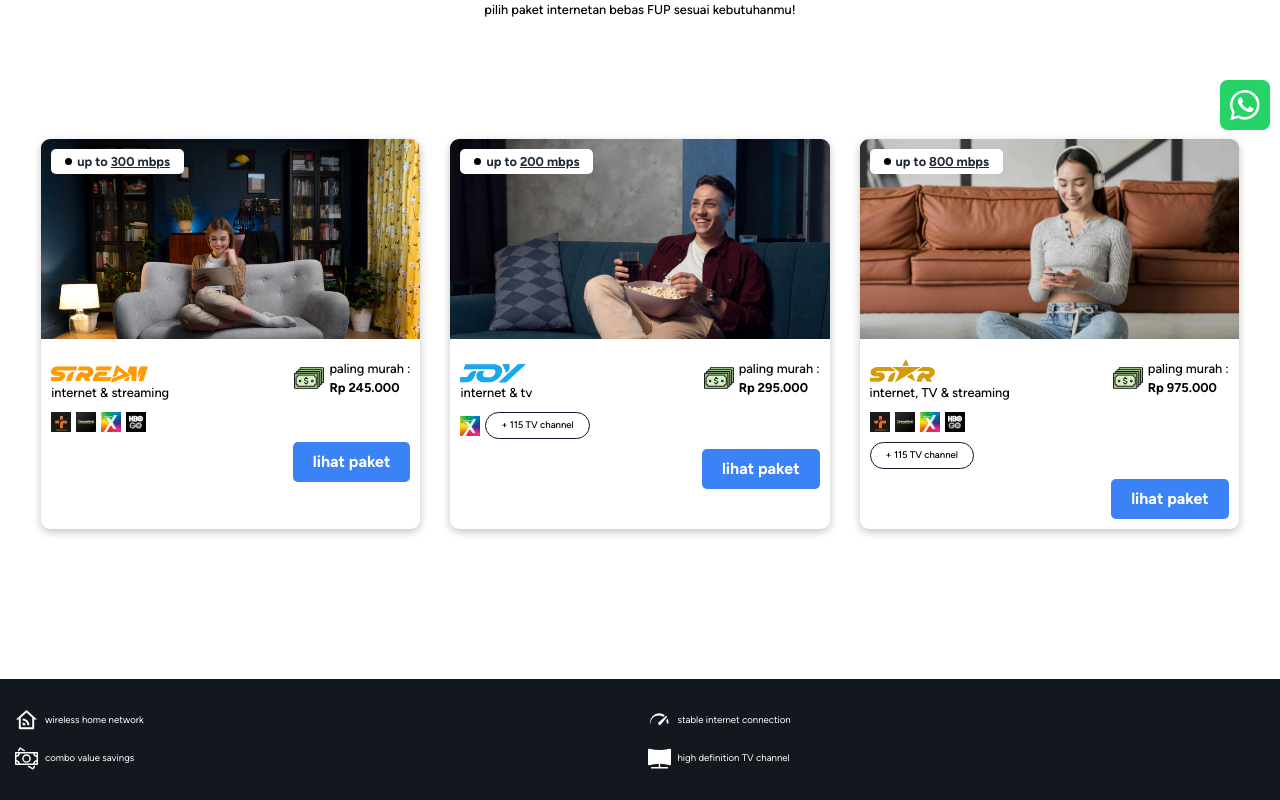
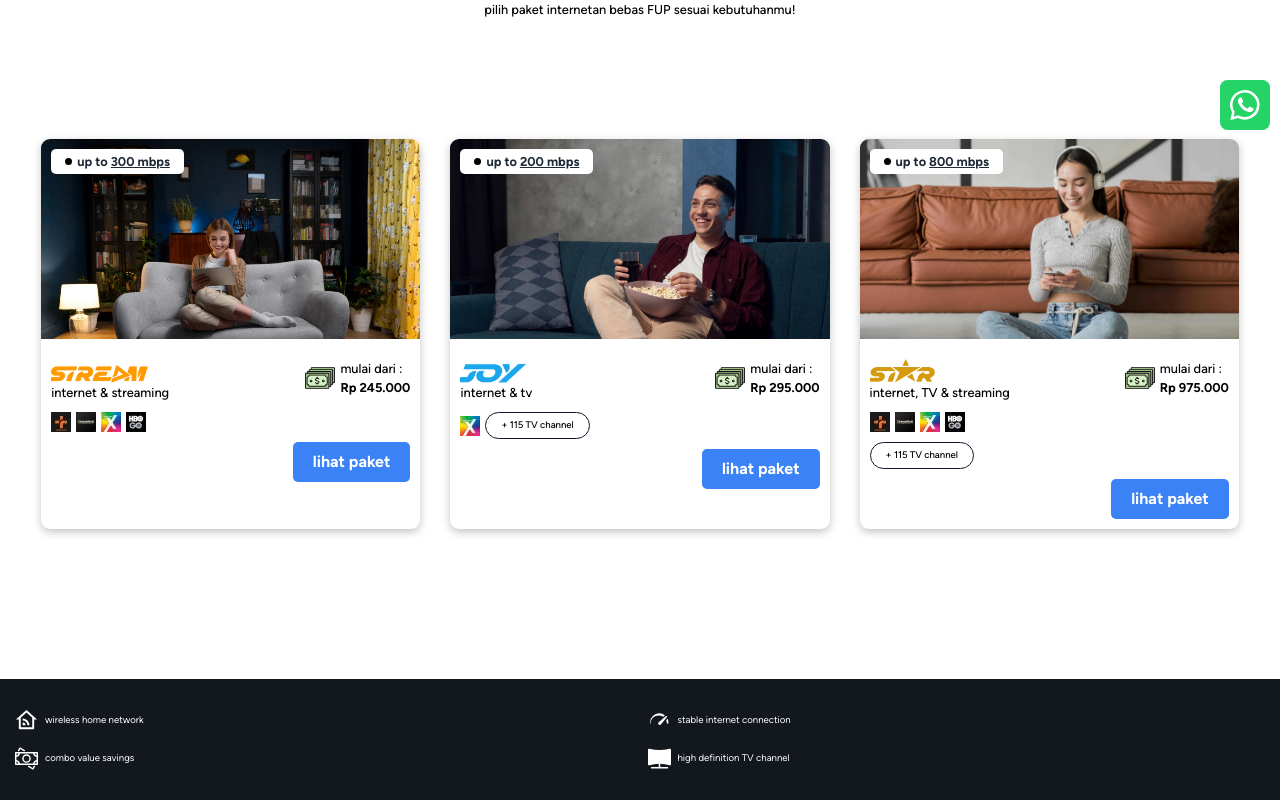
Before and after one commit to BarunDudi/web-wifi, a Next.js app: page / in a window 1280 px wide. Shown: the part 660-1460 px from the top of the page. Built offline with nearby package versions, Linux system fonts and the light colour scheme.

Commit message:
mulai dari fix

```diff
--- a/app/components/Package.tsx
+++ b/app/components/Package.tsx
@@ -67,7 +67,7 @@ export default function Package() {
             <div className="flex gap-[5px] items-center">
               <img src="money.svg" className="w-[30px]" alt="money" />
               <div>
-                <p>paling murah :</p>
+                <p>mulai dari :</p>
                 <p className="font-bold">Rp 245.000</p>
               </div>
             </div>
@@ -116,7 +116,7 @@ export default function Package() {
             <div className="flex gap-[5px] items-center">
               <img src="money.svg" className="w-[30px]" alt="" />
               <div>
-                <p>paling murah :</p>
+                <p>mulai dari :</p>
                 <p className="font-bold">Rp 295.000</p>
               </div>
             </div>
@@ -180,7 +180,7 @@ export default function Package() {
             <div className="flex gap-[5px] items-center">
               <img src="money.svg" className="w-[30px]" alt="" />
               <div>
-                <p>paling murah :</p>
+                <p>mulai dari :</p>
                 <p className="font-bold">Rp 975.000</p>
               </div>
             </div>
```
